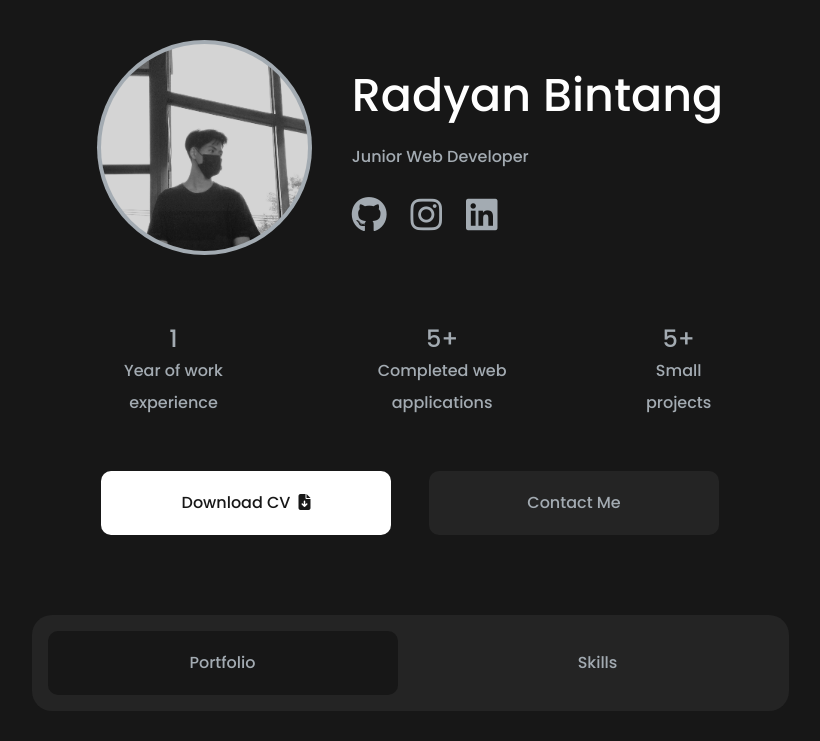
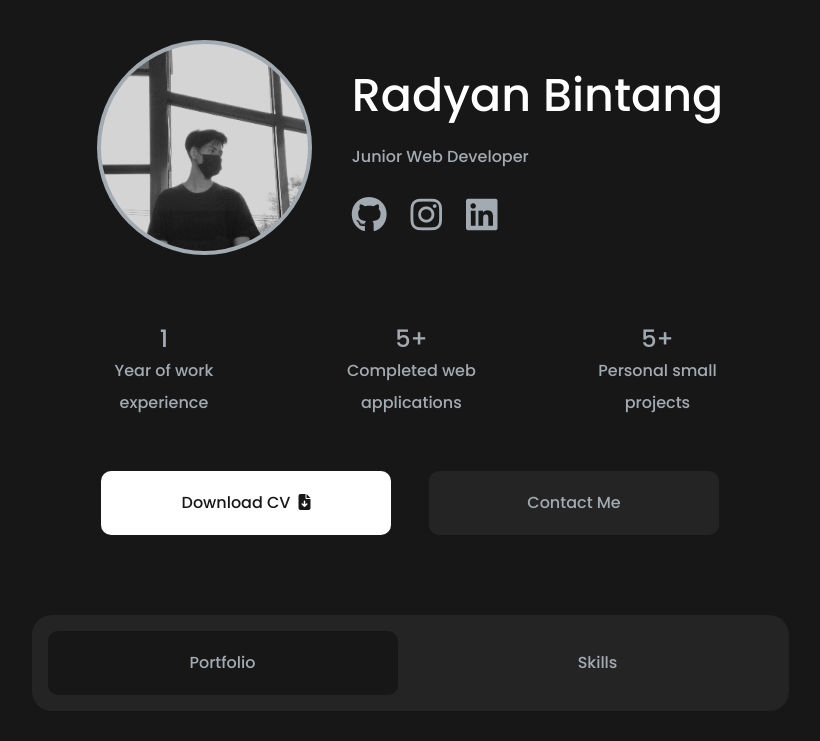
Before and after one commit to rdynxyz/portfolio-, a Vue app: page / in a window 1280 px wide. Shown: the top 741 px of the page, without its empty margins (230-1050 px from the left). Built offline with nearby package versions, Linux system fonts and the light colour scheme.

Commit message:
revisi profile

```diff
--- a/src/App.vue
+++ b/src/App.vue
@@ -91,7 +91,7 @@ export default {
     let profiles = [
       { p1: '1', p2: 'Year of work experience' },
       { p1: '5+', p2: 'Completed', p3: 'web applications' },
-      { p1: '5+', p2: 'Small projects' },
+      { p1: '5+', p2: 'Personal small projects' },
     ]
     let portfolios = [
       { img: 'Salty.jpg', link: 'https://salty-rdynxyz.vercel.app/', name: 'Salty - Travel Website', built: 'Vue Tailwind' },
```
